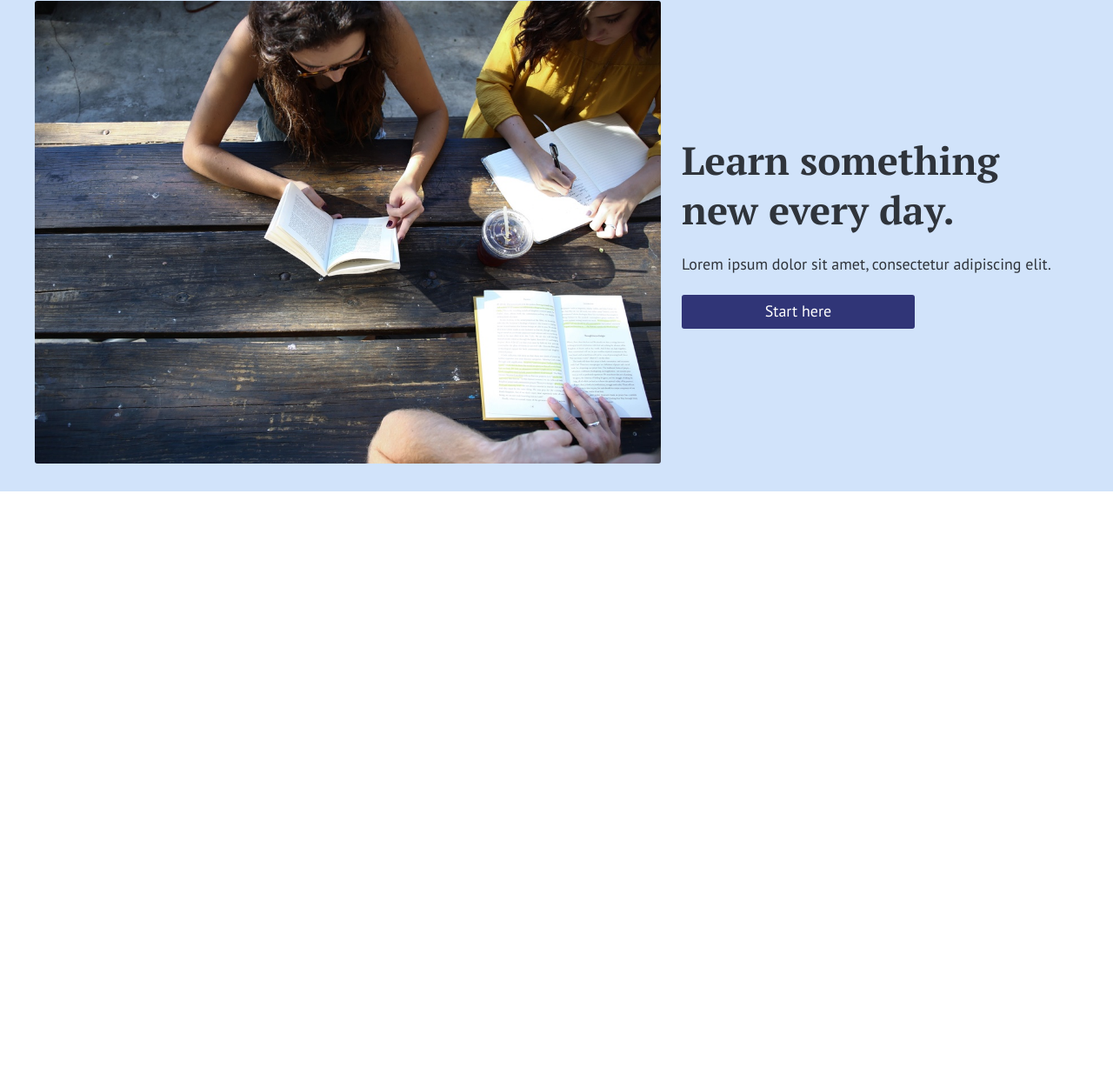
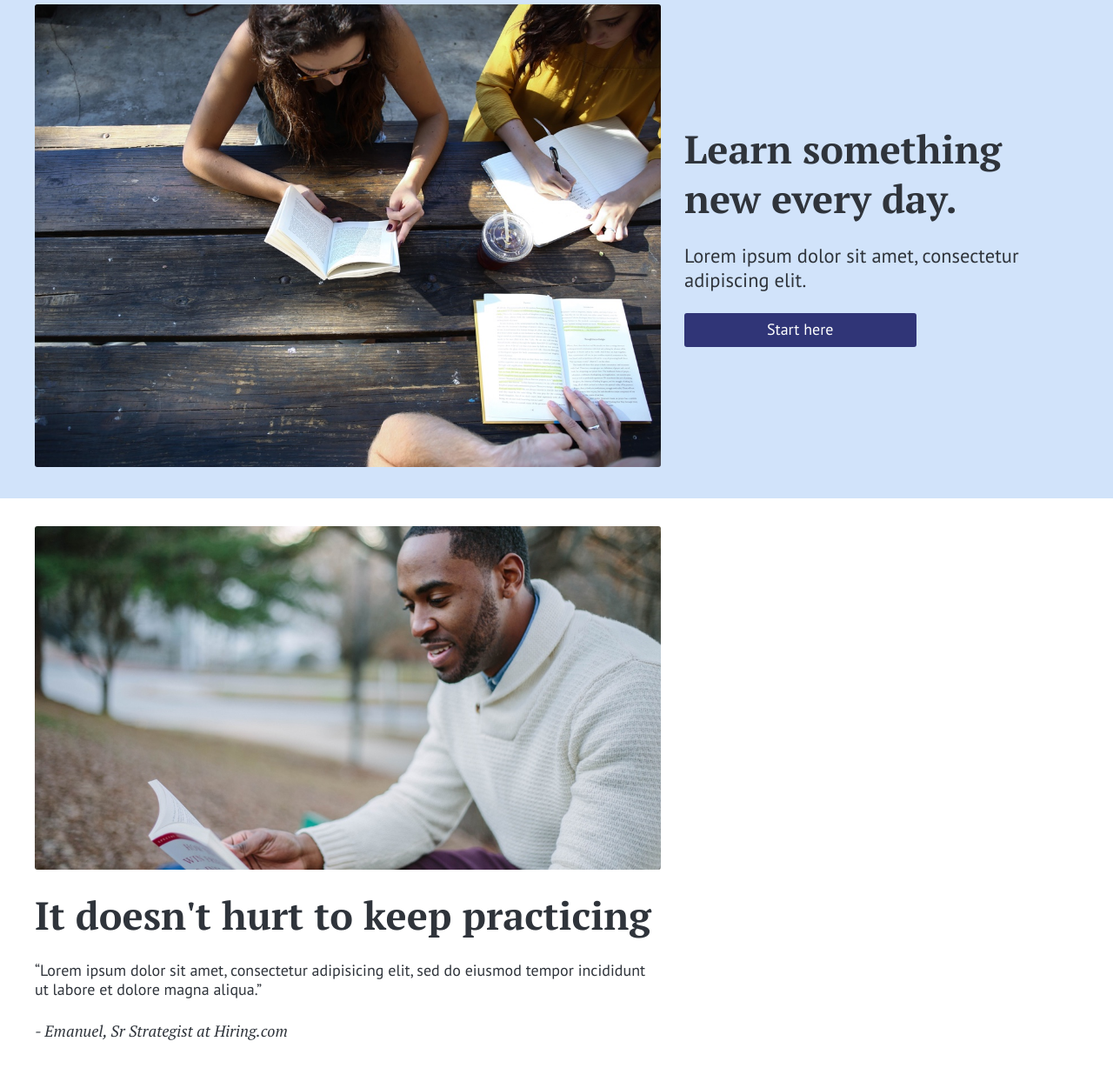
Before and after one commit to chirmer/colmar, a plain HTML site: page index.html in a window 1280 px wide. Shown: the part 95-1323 px from the top of the page at 87% size. Before the commit the page ends 800 px from the top, so only its background shows below. Drawn offline with Linux system fonts and the light colour scheme; a web font is replaced by a local one.

Commit message:
Add leftmost information content.

```diff
--- a/index.html
+++ b/index.html
@@ -29,15 +29,28 @@
       <section class="flex content-container items-center"> <!-- Image + text -->
         <figure class="flex items-center">
           <img src="resources/images/banner.jpg" alt="Students studying outdoors"
-          class="border-rounded">
+          class="border-rounded width-60 img-cover">
           <figcaption class="flex direction-column">
             <h1>Learn something new every day.</h1>
-            <p>Lorem ipsum dolor sit amet, consectetur adipiscing elit.</p>
-            <a class="btn border-rounded">Start here</a>
+            <h3>Lorem ipsum dolor sit amet, consectetur adipiscing elit.</h3>
+            <span class="btn border-rounded">Start here</span>
           </figcaption>
         </figure>
       </section>
     </div>
 
+    <main class="flex content-container"> <!-- Information -->
+      <div class="flex direction-column width-60 justify-start"> <!-- Large article -->
+        <img src="resources/images/information-main.jpg" alt="Student reading"
+        class="border-rounded img-cover img-fullwidth">
+        <h1>It doesn't hurt to keep practicing</h1>
+        <p>“Lorem ipsum dolor sit amet, consectetur adipisicing elit, sed do eiusmod
+          tempor incididunt ut labore et dolore magna aliqua.”</p>
+        <p class="it-serif">- Emanuel, Sr Strategist at Hiring.com</p>
+      </div>
+      <div class=""> <!-- Side articles -->
+      </div>
+    </main>
+
   </body>
 </html>
--- a/resources/css/style.css
+++ b/resources/css/style.css
@@ -1,13 +1,13 @@
 /* ---------- Global ---------- */
 
-html {
+html, body {
   font-size: 18px;
   font-family: 'PT Sans', Verdana, sans-serif;
   color: #2F343B;
   line-height: 1.25em;
 }
 
-h1, h2, h3, header span {
+h1, h2, header span {
   font-family: 'PT Serif', Georgia, serif;
   font-weight: bold;
 }
@@ -19,6 +19,12 @@ h1 {
 
 h2 {
   font-size: 1.75em;
+  line-height: 1.25em;
+}
+
+h3 {
+  font-size: 1.25em;
+  line-height: 1.25em;
 }
 
 .content-container {
@@ -83,6 +89,24 @@ h2 {
   background-color: #d1e3fa;
 }
 
+.width-60 {
+  max-width: 60%;
+}
+
+.img-fullwidth {
+  max-width: 100%;
+  height: auto;
+}
+
+.it-serif {
+  font-family: 'PT Serif', Georgia, serif;
+  font-style: italic;
+}
+
+.img-cover {
+  background-size: cover;
+}
+
 /* ---------- Header ---------- */
 
 header {
@@ -91,7 +115,7 @@ header {
 }
 
 header div.content-container, section {
-  padding: 0 24px;
+  padding: 0 1.5rem;
 }
 
 header img {
@@ -117,22 +141,34 @@ nav a:hover {
   transition: color 200ms linear;
 }
 
+nav a:active {
+  color: #f15213;
+}
+
 /* ---------- Banner ---------- */
 
 section figure.flex img {
-  max-width: 60%;
-  background-size: cover;
-  margin: 32px 24px 32px 0;
+  margin: 2rem 1.5rem 2rem 0;
 }
 
 figcaption {
   line-height: 1.25em;
 }
 
-figcaption p {
+figcaption h3 {
   margin: 24px 0;
 }
 
-figcaption a.btn {
+figcaption span.btn {
   max-width: 50%;
 }
+
+/* ---------- Main ---------- */
+
+main {
+  padding: 32px 0;
+}
+
+main div.direction-column h1, main div.direction-column p {
+  margin: 24px 0 0 0;
+}
```
